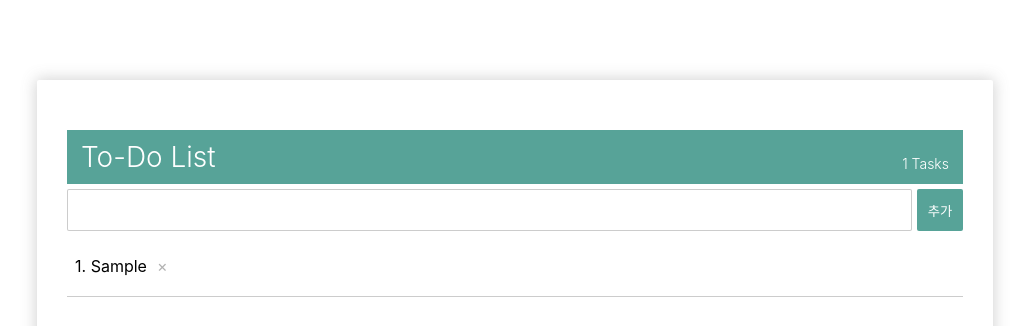
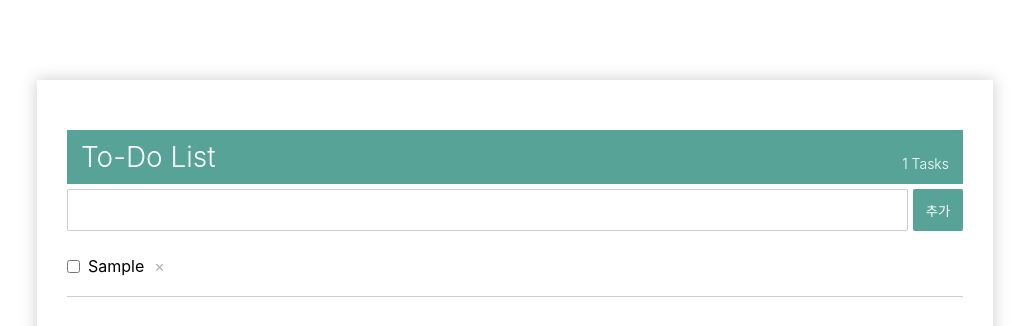
Before and after one commit to leejiwon6315/React-TS-ToDo-List, a React (Create React App) app: page / in a window 1280 px wide. Both pictures are taken after typing "Sample" into the empty fields and a click on the button "추가". Shown: the top 326 px of the page, without its empty margins (125-1154 px from the left). Built offline with nearby package versions, Linux system fonts and the light colour scheme.

Commit message:
add toggle

```diff
--- a/src/Components/InputTodo/InputTodo.module.scss
+++ b/src/Components/InputTodo/InputTodo.module.scss
@@ -5,7 +5,7 @@
   justify-content: space-between;
 
   .todo_input {
-    width: 100%;
+    flex: 1;
     height: 40px;
     padding: 0 10px 0 10px;
     margin-top: 5px;
--- a/src/Components/InputTodo/index.tsx
+++ b/src/Components/InputTodo/index.tsx
@@ -1,4 +1,4 @@
-import { useState } from "react";
+import { useCallback, useState } from "react";
 import { useTodoDispatch } from "../../TodosContext";
 import style from "./InputTodo.module.scss";
 
@@ -6,18 +6,21 @@ const InputTodo: React.FC = () => {
   const [input, setInput] = useState<string>("");
   const dispatch = useTodoDispatch();
 
-  const onChangeInput = (e: any) => {
+  const onChangeInput = useCallback((e: any) => {
     setInput(e.target.value);
-  };
+  }, []);
 
-  const addTodoData = (e: React.FormEvent) => {
+  const addTodoData = useCallback(
+    (e: React.FormEvent) => {
       e.preventDefault();
       dispatch({
         type: "CREATE",
         schedule: input,
       });
       setInput("");
-  };
+    },
+    [input, dispatch]
+  );
 
   return (
     <form className={style.todo_input_wrapper} onSubmit={addTodoData}>
--- a/src/Components/TodoHeader/index.tsx
+++ b/src/Components/TodoHeader/index.tsx
@@ -1,7 +1,7 @@
 import style from "./TodoHeader.module.scss";
 import { useTodoState } from "../../TodosContext";
 
-const TodoHeader = () => {
+const TodoHeader: React.FC = () => {
   const todo = useTodoState();
   return (
     <div className={style.todo_header_wrapper}>
--- a/src/Components/TodoList/TodoItem.tsx
+++ b/src/Components/TodoList/TodoItem.tsx
@@ -1,30 +1,34 @@
+import React, { useCallback } from "react";
 import { useTodoDispatch, Todo } from "../../TodosContext";
 import style from "./TodoList.module.scss";
 
-interface TodoItemProps {
+interface Props {
   todo: Todo;
 }
 
-const TodoItem = ({ todo }: TodoItemProps) => {
+const TodoItem: React.FC<Props> = ({ todo }) => {
   const dispatch = useTodoDispatch();
 
-  const removeItem = () => {
+  const onRemoveItem = useCallback(() => {
     dispatch({
       type: "REMOVE",
       id: todo.id,
     });
-  };
+  }, []);
+
+  const onToggle = useCallback(() => {
+    dispatch({ type: "TOGGLE", id: todo.id });
+  }, []);
 
   return (
     <li className={style.list}>
-      <p className={style.todo}>
-        {todo.id + 1}. {todo.schedule}
-      </p>
-      <p className={style.delete_todo} onClick={removeItem}>
+      <input type="checkbox" onClick={onToggle} />
+      <p className={style.todo}>{todo.schedule}</p>
+      <p className={style.delete_todo} onClick={onRemoveItem}>
         ×
       </p>
     </li>
   );
 };
 
-export default TodoItem;
+export default React.memo(TodoItem);
--- a/src/TodosContext.tsx
+++ b/src/TodosContext.tsx
@@ -3,6 +3,7 @@ import { Dispatch, createContext, useReducer, useContext } from "react";
 export type Todo = {
   id: number;
   schedule: string;
+  checked: boolean;
 };
 type TodoState = Array<Todo>;
 
@@ -10,6 +11,7 @@ const TodoStateContext = createContext<TodoState | undefined>(undefined);
 
 type Action =
   | { type: "CREATE"; schedule: string }
+  | { type: "TOGGLE"; id: number }
   | { type: "REMOVE"; id: number };
 
 type TodoDispatch = Dispatch<Action>;
@@ -20,9 +22,20 @@ const todoReducer = (state: TodoState, action: Action) => {
   switch (action.type) {
     case "CREATE":
       const nextId = Math.max(-1, ...state.map((elem) => elem.id)) + 1;
-      return [...state, { id: nextId, schedule: action.schedule }];
+      return [
+        ...state,
+        { id: nextId, schedule: action.schedule, checked: false },
+      ];
+
     case "REMOVE":
       return state.filter((elem) => elem.id !== action.id);
+
+    case "TOGGLE":
+      console.log("toggle");
+      return state.map((elem) =>
+        elem.id === action.id ? { ...elem, checked: !elem.checked } : elem
+      );
+
     default:
       throw new Error("Unhandled action");
   }
```
Also changed, not shown: src/App.css (added). Lines whose indentation alone changed are shown as unchanged.
